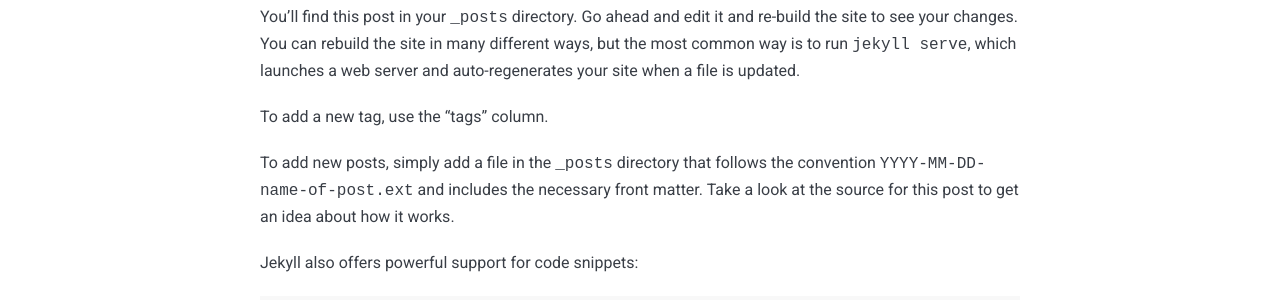
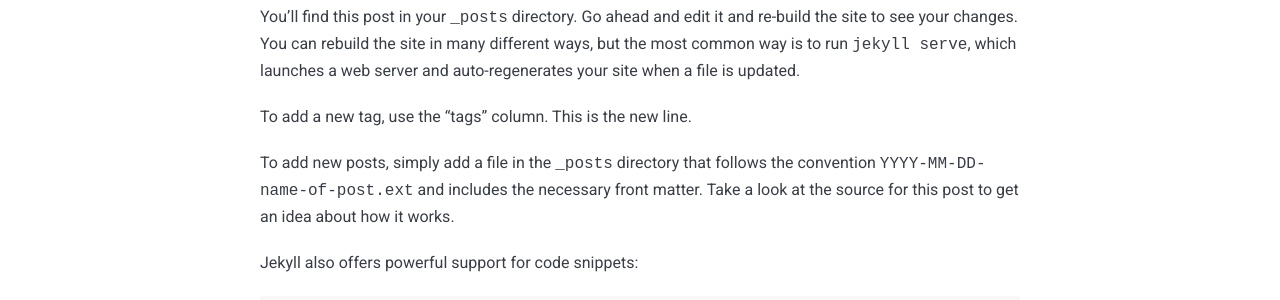
Before and after one commit to asimplemind/asimplemind.github.io, a Jekyll site: the page built from _posts/2018-05-29-welcome-to-jekyll.markdown, in a window 1280 px wide and 900 px high, scrolled down 896 px. Shown: the part 153-453 px from the top of the window. Built offline with Jekyll 4.4.1, drawn with Linux system fonts in a browser that asks for light colours; nearby versions of some CDN libraries.

Commit message:
Add a welcoming statement

```diff
--- a/_posts/2018-05-29-welcome-to-jekyll.markdown
+++ b/_posts/2018-05-29-welcome-to-jekyll.markdown
@@ -7,7 +7,7 @@ tags:   Jekyll-Original
 ---
 You’ll find this post in your `_posts` directory. Go ahead and edit it and re-build the site to see your changes. You can rebuild the site in many different ways, but the most common way is to run `jekyll serve`, which launches a web server and auto-regenerates your site when a file is updated.
 
-To add a new tag, use the "tags" column.
+To add a new tag, use the "tags" column. This is the new line.
 
 To add new posts, simply add a file in the `_posts` directory that follows the convention `YYYY-MM-DD-name-of-post.ext` and includes the necessary front matter. Take a look at the source for this post to get an idea about how it works.
 
```
